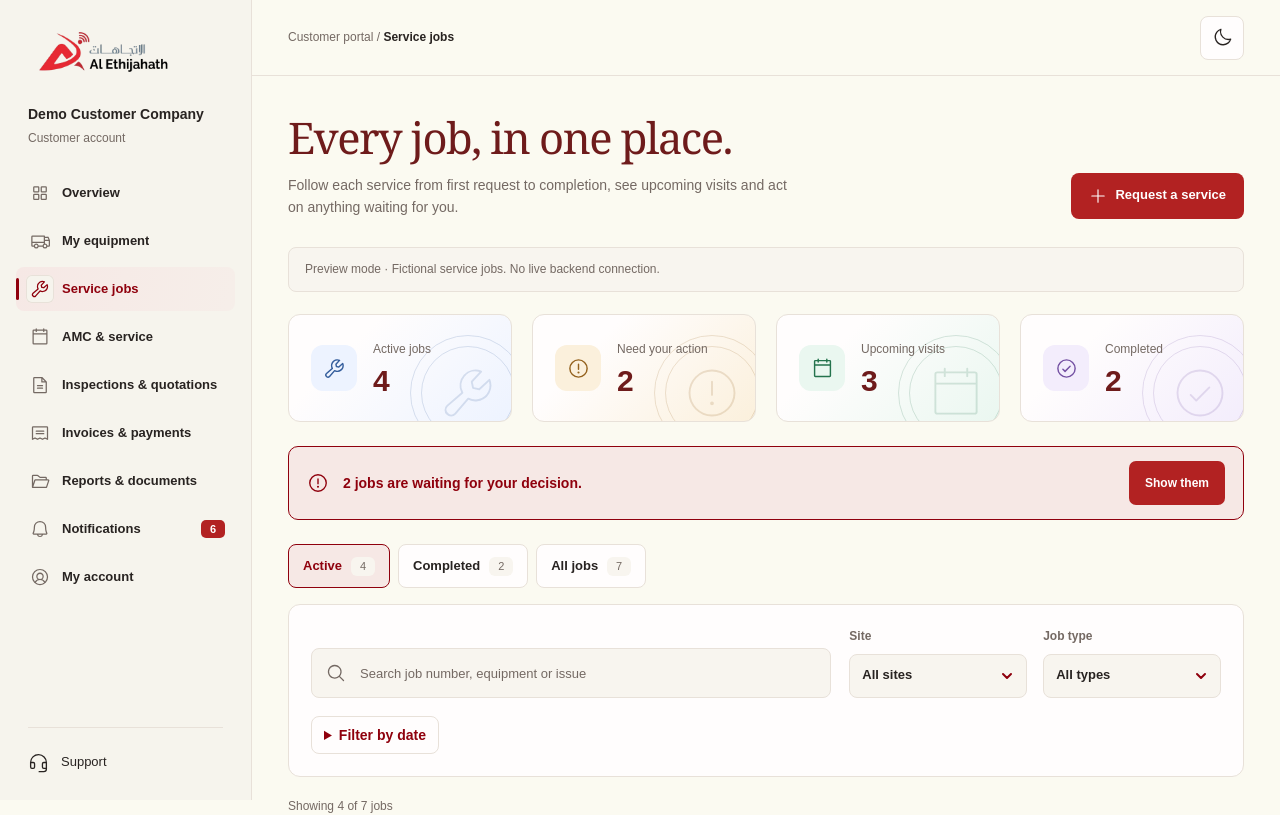
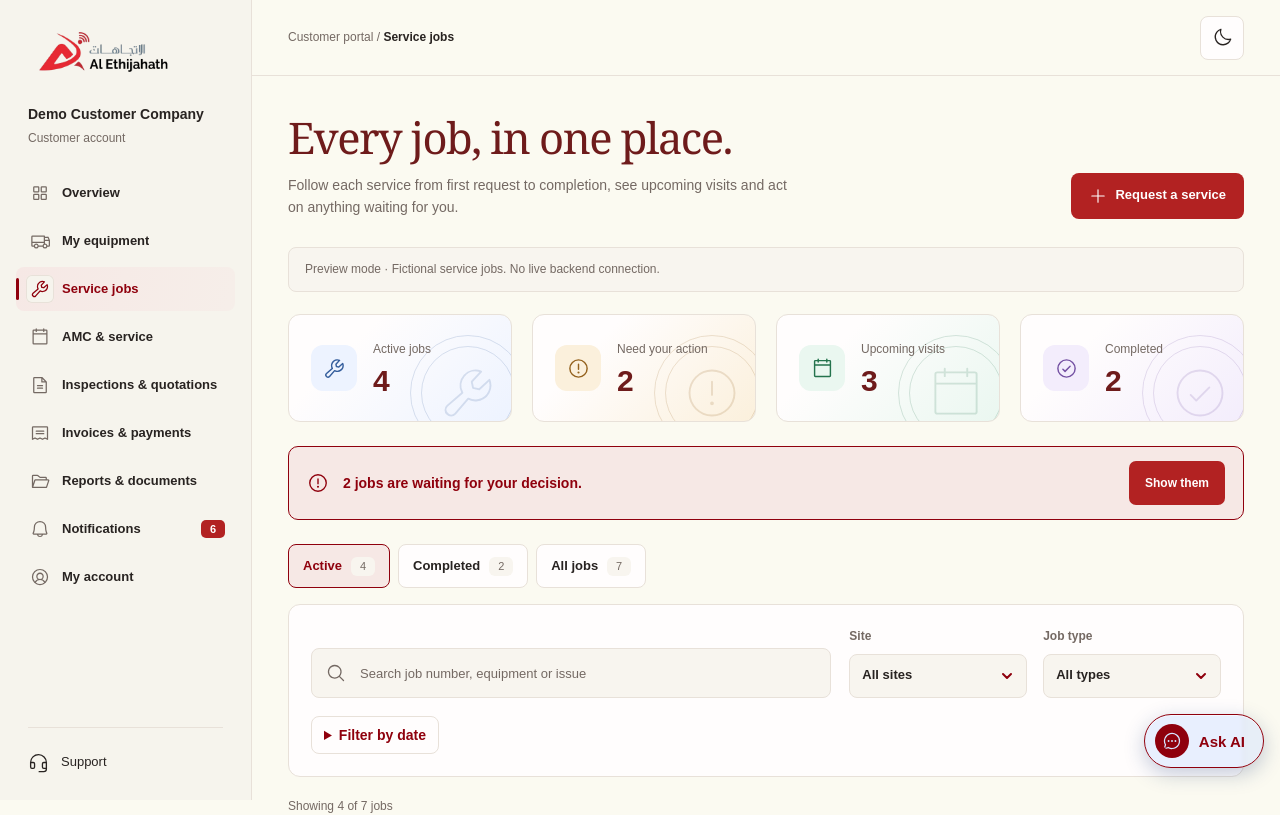
Before and after one commit to FAS-Organization/Al-Ethijahath-App-FrontEnd, a React (Vite) app in the folder frontend/: page /services in a window 1280 px wide. Shown: the top 815 px of the page. Built offline with nearby package versions, Linux system fonts and the light colour scheme.

Commit message:
added chatbot element

```diff
--- a/frontend/src/App.jsx
+++ b/frontend/src/App.jsx
@@ -10,6 +10,7 @@ import { useState } from 'react'
 
 import ErrorBoundary from './components/ErrorBoundary'
 import ErrorPage, { ErrorPreviewPage } from './components/ErrorPage'
+import PortalChat from './components/PortalChat'
 
 import NotificationsPage from './pages/NotificationsPage'
 import {
@@ -76,6 +77,7 @@ export default function App() {
     >
       <BrowserRouter>
         <AppRoutes />
+        <PortalChat />
       </BrowserRouter>
     </NotificationsPreviewContext.Provider>
   )
--- /dev/null
+++ b/frontend/src/components/PortalChat.css
@@ -0,0 +1,132 @@
+.portal-chat {
+  --chat-bottom: calc(16px + env(safe-area-inset-bottom, 0px));
+  --chat-right: calc(16px + env(safe-area-inset-right, 0px));
+  --chat-left: calc(16px + env(safe-area-inset-left, 0px));
+  --chat-surface: #fffaf7;
+  --chat-text: #282321;
+  --chat-muted: #746963;
+  --chat-line: #e8e1d9;
+  --chat-focus: #8f000d;
+  --chat-close-hover: #f6e8e5;
+}
+
+#root:has(.ae-nav[data-theme='dark']) .portal-chat {
+  --chat-surface: #211d1e;
+  --chat-text: #f1e9e5;
+  --chat-muted: #c6b8b4;
+  --chat-line: #493c40;
+  --chat-focus: #ed9299;
+  --chat-close-hover: #3b252b;
+}
+
+.portal-chat__launcher {
+  position: fixed;
+  right: var(--chat-right);
+  bottom: calc(var(--chat-bottom) + 16px);
+  z-index: 35;
+  display: inline-flex;
+  align-items: center;
+  gap: 10px;
+  min-height: 54px;
+  padding: 0 18px 0 10px;
+  border: 1px solid #8f000d;
+  border-radius: 999px;
+  background: rgb(213 228 255 / 54%);
+  color: #8f000d;
+  box-shadow:
+    inset 0 1px 0 rgb(255 255 255 / 55%),
+    0 6px 20px rgb(28 59 120 / 26%);
+  -webkit-backdrop-filter: blur(2px) saturate(140%);
+  backdrop-filter: blur(2px) saturate(140%);
+  font: 700 15px/1 Arial, Helvetica, sans-serif;
+  cursor: pointer;
+  transition: background-color 160ms ease, box-shadow 160ms ease;
+}
+
+.portal-chat__launcher:hover {
+  background-color: rgb(213 228 255 / 72%);
+  box-shadow:
+    inset 0 1px 0 rgb(255 255 255 / 55%),
+    0 8px 24px rgb(28 59 120 / 36%);
+}
+
+#root:has(.ae-nav[data-theme='dark']) .portal-chat__launcher {
+  border-color: #ed9299;
+  background-color: rgb(18 36 77 / 76%);
+  color: #ed9299;
+}
+
+#root:has(.ae-nav[data-theme='dark']) .portal-chat__launcher:hover {
+  background-color: rgb(18 36 77 / 88%);
+}
+
+.portal-chat__launcher > svg {
+  box-sizing: border-box;
+  flex: none;
+  width: 34px;
+  height: 34px;
+  padding: 7px;
+  border-radius: 50%;
+  background: #8f000d;
+  color: #d5e4ff;
+}
+
+.portal-chat__dialog {
+  position: fixed;
+  inset: auto var(--chat-right) var(--chat-bottom) auto;
+  box-sizing: border-box;
+  width: min(380px, calc(100% - var(--chat-left) - var(--chat-right)));
+  max-height: calc(100dvh - var(--chat-bottom) - 16px);
+  margin: 0;
+  padding: 16px;
+  border: 1px solid var(--chat-line);
+  border-radius: 16px;
+  background: var(--chat-surface);
+  color: var(--chat-text);
+  box-shadow: 0 14px 44px rgb(32 20 21 / 24%);
+  font: 14px/1.55 Arial, Helvetica, sans-serif;
+}
+
+.portal-chat__dialog::backdrop {
+  background: rgb(23 20 21 / 38%);
+}
+
+.portal-chat__header {
+  display: flex;
+  align-items: center;
+  justify-content: space-between;
+  gap: 12px;
+}
+
+.portal-chat__header h2 {
+  margin: 0;
+  font-size: 16px;
+}
+
+.portal-chat__close {
+  display: grid;
+  flex: 0 0 auto;
+  place-items: center;
+  width: 44px;
+  height: 44px;
+  padding: 0;
+  border: 1px solid var(--chat-line);
+  border-radius: 8px;
+  background: transparent;
+  color: inherit;
+  cursor: pointer;
+}
+
+.portal-chat__close:hover {
+  background: var(--chat-close-hover);
+}
+
+.portal-chat :is(button, dialog):focus-visible {
+  outline: 2px solid var(--chat-focus);
+  outline-offset: 3px;
+}
+
+.portal-chat__description {
+  margin: 8px 0 4px;
+  color: var(--chat-muted);
+}
--- /dev/null
+++ b/frontend/src/components/PortalChat.jsx
@@ -0,0 +1,48 @@
+import { useRef } from 'react'
+import { ChatCircleDotsIcon, XIcon } from '@phosphor-icons/react'
+import './PortalChat.css'
+
+export default function PortalChat() {
+  const dialogRef = useRef(null)
+
+  return (
+    <div className="portal-chat">
+      <button
+        type="button"
+        className="portal-chat__launcher"
+        aria-haspopup="dialog"
+        aria-controls="portal-chat-dialog"
+        onClick={() => dialogRef.current?.showModal()}
+      >
+        <ChatCircleDotsIcon size={22} aria-hidden="true" />
+        <span>Ask AI</span>
+      </button>
+
+      <dialog
+        ref={dialogRef}
+        id="portal-chat-dialog"
+        className="portal-chat__dialog"
+        aria-labelledby="portal-chat-title"
+        aria-describedby="portal-chat-description"
+      >
+        <header className="portal-chat__header">
+          <h2 id="portal-chat-title">Al Ethijahath Assistant</h2>
+
+          <button
+            type="button"
+            className="portal-chat__close"
+            aria-label="Close chat"
+            onClick={() => dialogRef.current?.close()}
+          >
+            <XIcon size={20} aria-hidden="true" />
+          </button>
+        </header>
+
+        <p id="portal-chat-description" className="portal-chat__description">
+          Chat setup is in progress. Once connected, you can ask about
+          invoices, service jobs, and your account.
+        </p>
+      </dialog>
+    </div>
+  )
+}
```
